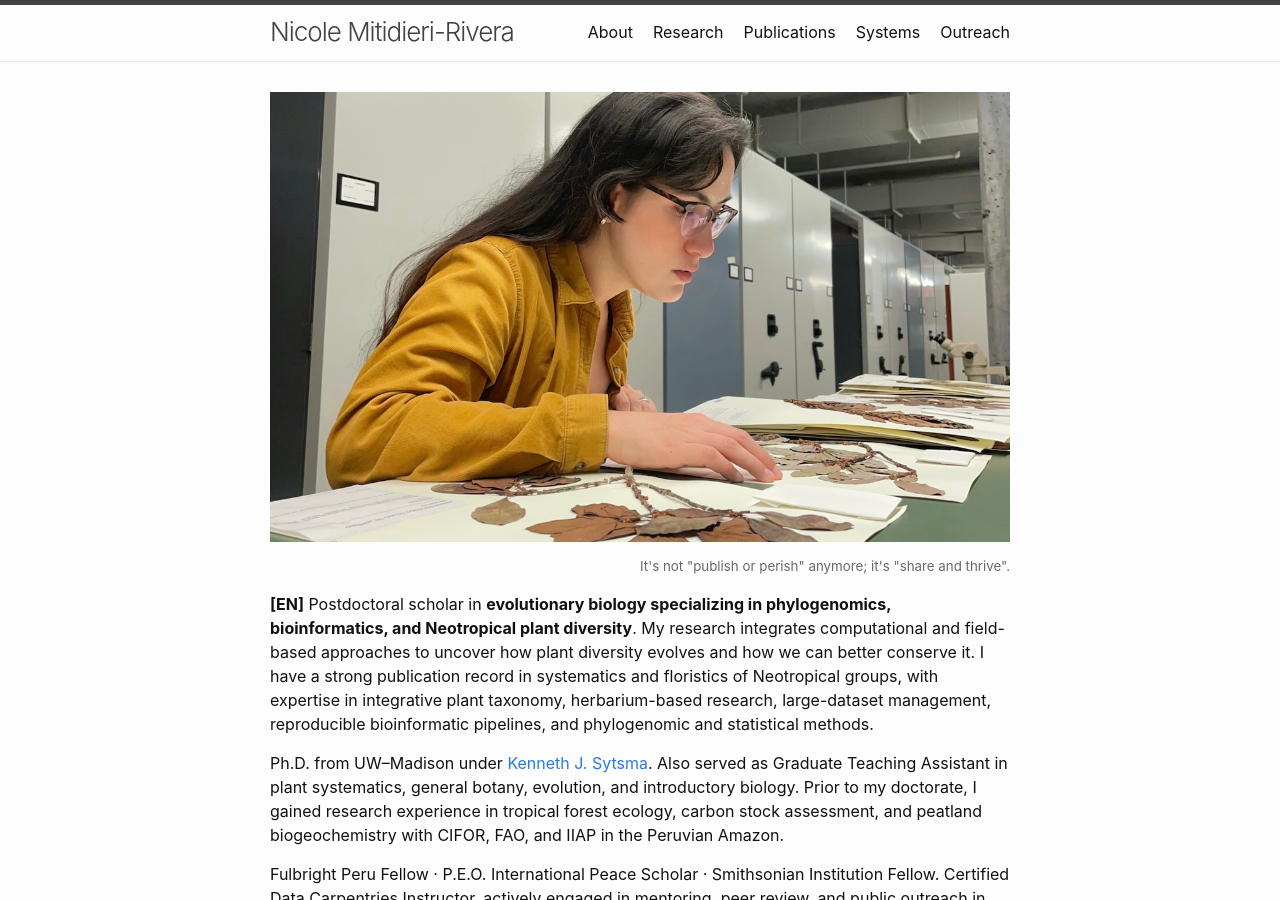
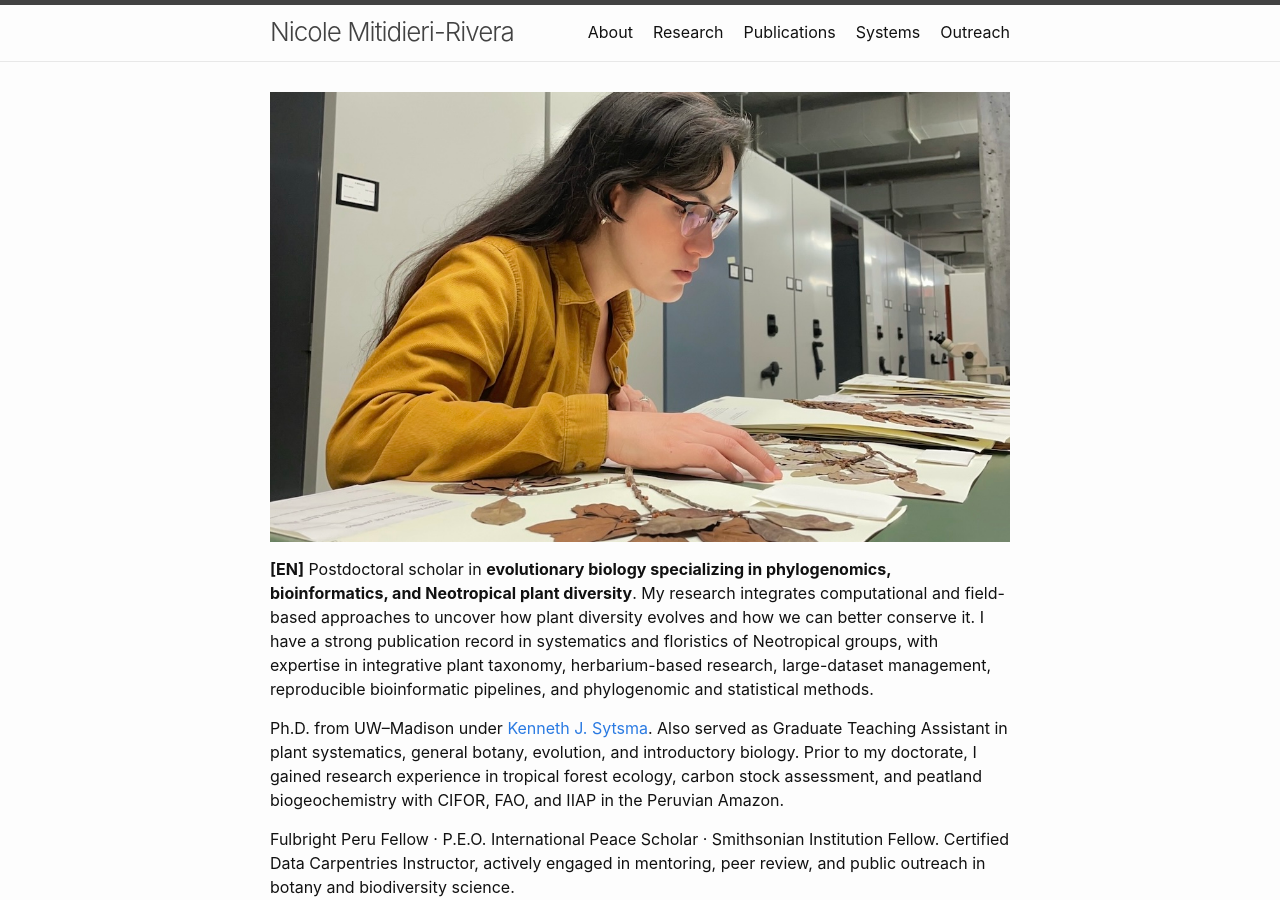
Before and after one commit to phyloverse/phyloverse.github.io, a Jekyll site: the page built from index.md, in a window 1280 px wide and 900 px high. Built offline with Jekyll 4.4.1, drawn with Linux system fonts in a browser that asks for light colours.

Commit message:
Update index.md

```diff
--- a/index.md
+++ b/index.md
@@ -5,7 +5,6 @@ feature_text: |
   ## Nicole Mitidieri-Rivera
 ---
 ![herbarium](images/NYBG.jpg)
-<div style="text-align: right"><p style="font-size:10pt;color:DimGrey">It's not "publish or perish" anymore; it's "share and thrive".</p></div>
 
 **[EN]** Postdoctoral scholar in **evolutionary biology specializing in phylogenomics, bioinformatics, and Neotropical plant diversity**. My research integrates computational and field-based approaches to uncover how plant diversity evolves and how we can better conserve it. I have a strong publication record in systematics and floristics of Neotropical groups, with expertise in integrative plant taxonomy, herbarium-based research, large-dataset management, reproducible bioinformatic pipelines, and phylogenomic and statistical methods.
 
```
